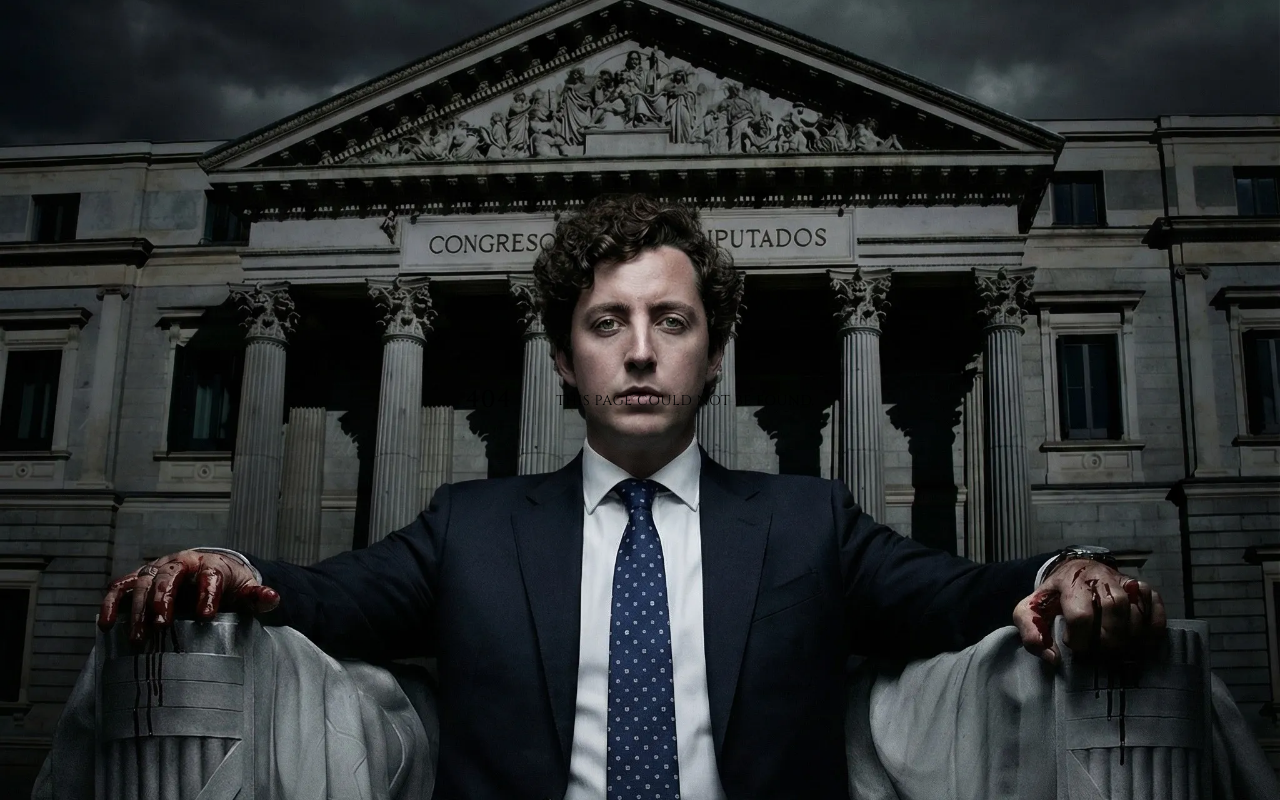
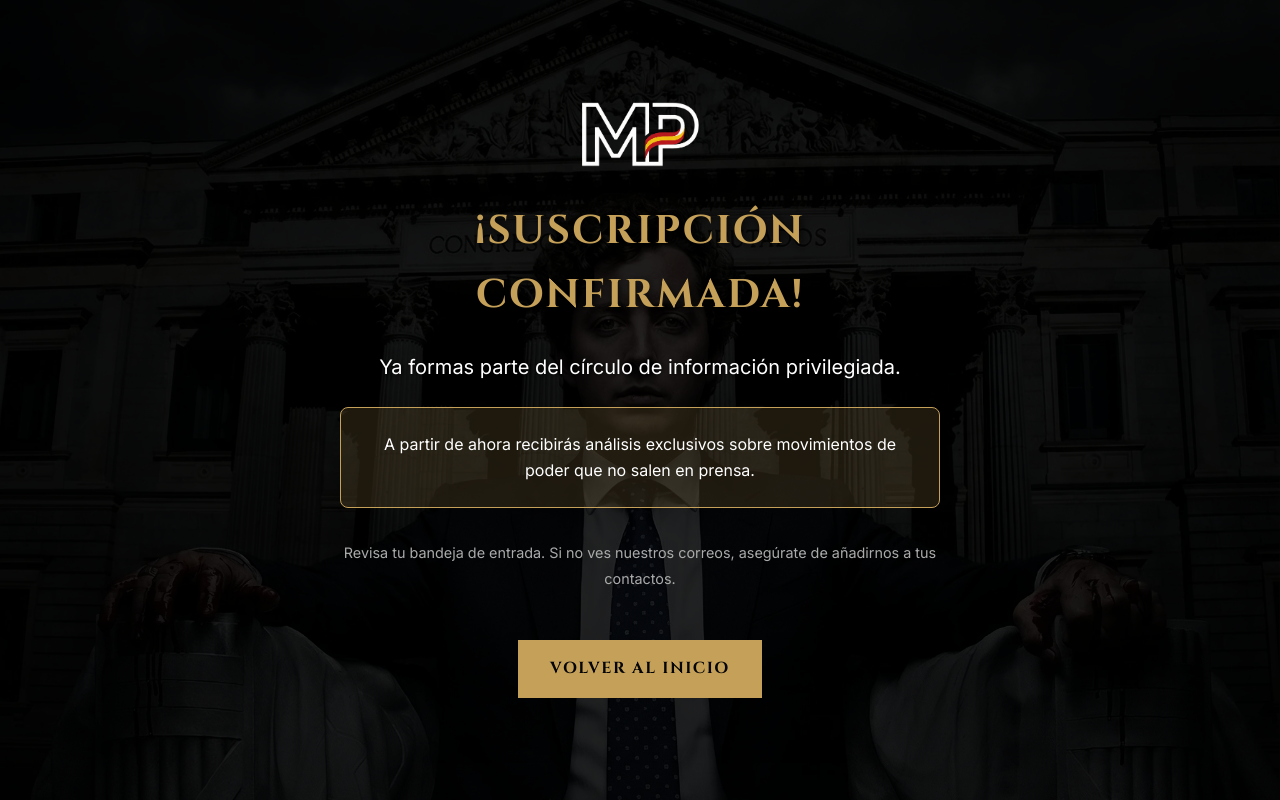
Before and after one commit to Yacarmusic/mrpresident, a Next.js app: page /newsletterconfirmacion in a window 1280 px wide. Before the commit this address had no page. Built offline with nearby package versions, Linux system fonts and the light colour scheme.

Commit message:
feat: add newsletter confirmation page for Moosend redirect

```diff
--- /dev/null
+++ b/src/app/newsletterconfirmacion/page.js
@@ -0,0 +1,80 @@
+import Link from "next/link";
+
+export default function NewsletterConfirmacion() {
+    return (
+        <div style={{
+            minHeight: '100vh',
+            display: 'flex',
+            alignItems: 'center',
+            justifyContent: 'center',
+            textAlign: 'center',
+            padding: '2rem',
+            backgroundColor: 'rgba(0, 0, 0, 0.85)'
+        }}>
+            <div style={{ maxWidth: '600px' }}>
+                {/* Logo */}
+                <img
+                    src="/mrpresidentlogo.png"
+                    alt="Mr. President Logo"
+                    style={{
+                        width: '120px',
+                        height: 'auto',
+                        margin: '0 auto 2rem auto',
+                        display: 'block'
+                    }}
+                />
+
+                <h1 style={{
+                    fontSize: '2.5rem',
+                    color: 'var(--color-gold)',
+                    marginBottom: '1.5rem',
+                    textShadow: '2px 2px 8px rgba(0,0,0,0.8)'
+                }}>
+                    ¡SUSCRIPCIÓN CONFIRMADA!
+                </h1>
+
+                <p style={{
+                    fontSize: '1.25rem',
+                    marginBottom: '1.5rem',
+                    color: '#ffffff',
+                    textShadow: '1px 1px 4px rgba(0,0,0,0.9)'
+                }}>
+                    Ya formas parte del círculo de información privilegiada.
+                </p>
+
+                <div style={{
+                    backgroundColor: 'rgba(197, 160, 89, 0.15)',
+                    border: '1px solid var(--color-gold)',
+                    borderRadius: '8px',
+                    padding: '1.5rem',
+                    marginBottom: '2rem'
+                }}>
+                    <p style={{
+                        fontSize: '1rem',
+                        color: '#fff',
+                        lineHeight: '1.6',
+                        marginBottom: '0'
+                    }}>
+                        A partir de ahora recibirás análisis exclusivos sobre movimientos de poder que no salen en prensa.
+                    </p>
+                </div>
+
+                <p style={{
+                    marginBottom: '2rem',
+                    lineHeight: '1.8',
+                    color: '#aaa',
+                    fontSize: '0.9rem'
+                }}>
+                    Revisa tu bandeja de entrada. Si no ves nuestros correos, asegúrate de añadirnos a tus contactos.
+                </p>
+
+                <Link href="/" className="btn-primary" style={{
+                    display: 'inline-block',
+                    padding: '1rem 2rem'
+                }}>
+                    VOLVER AL INICIO
+                </Link>
+            </div>
+        </div>
+    );
+}
```
